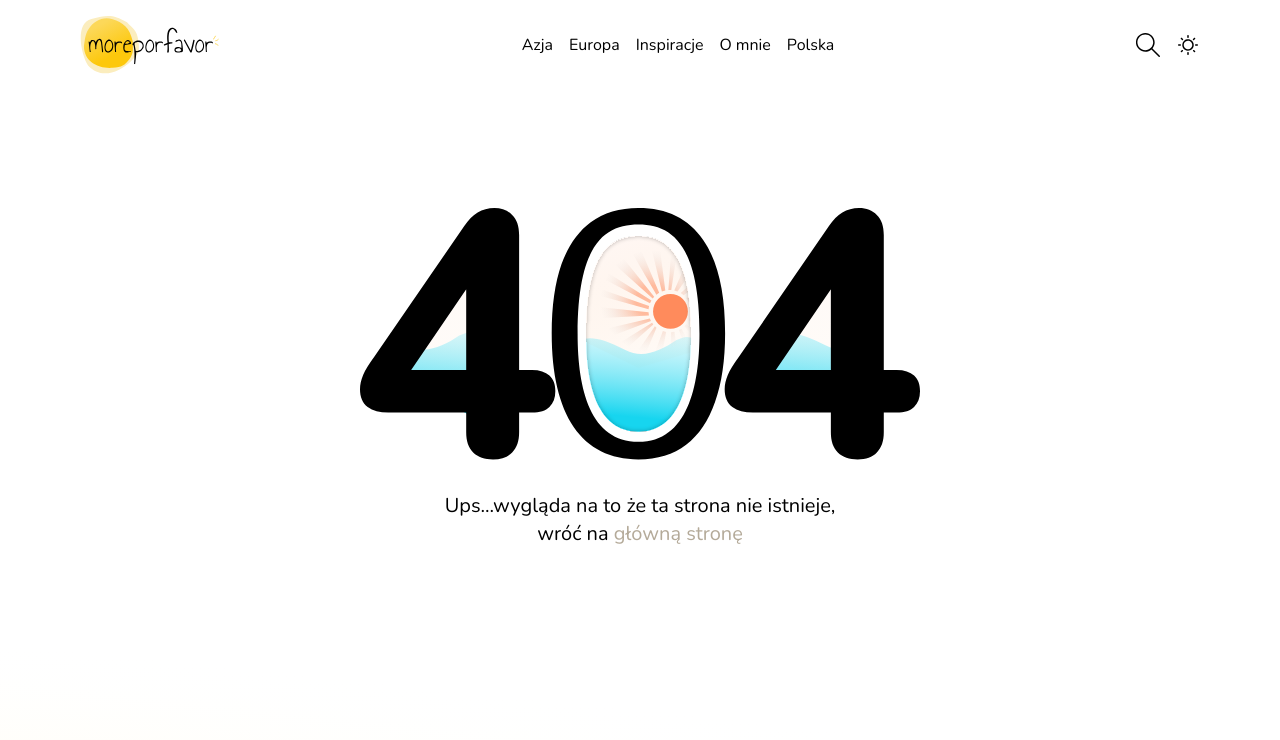
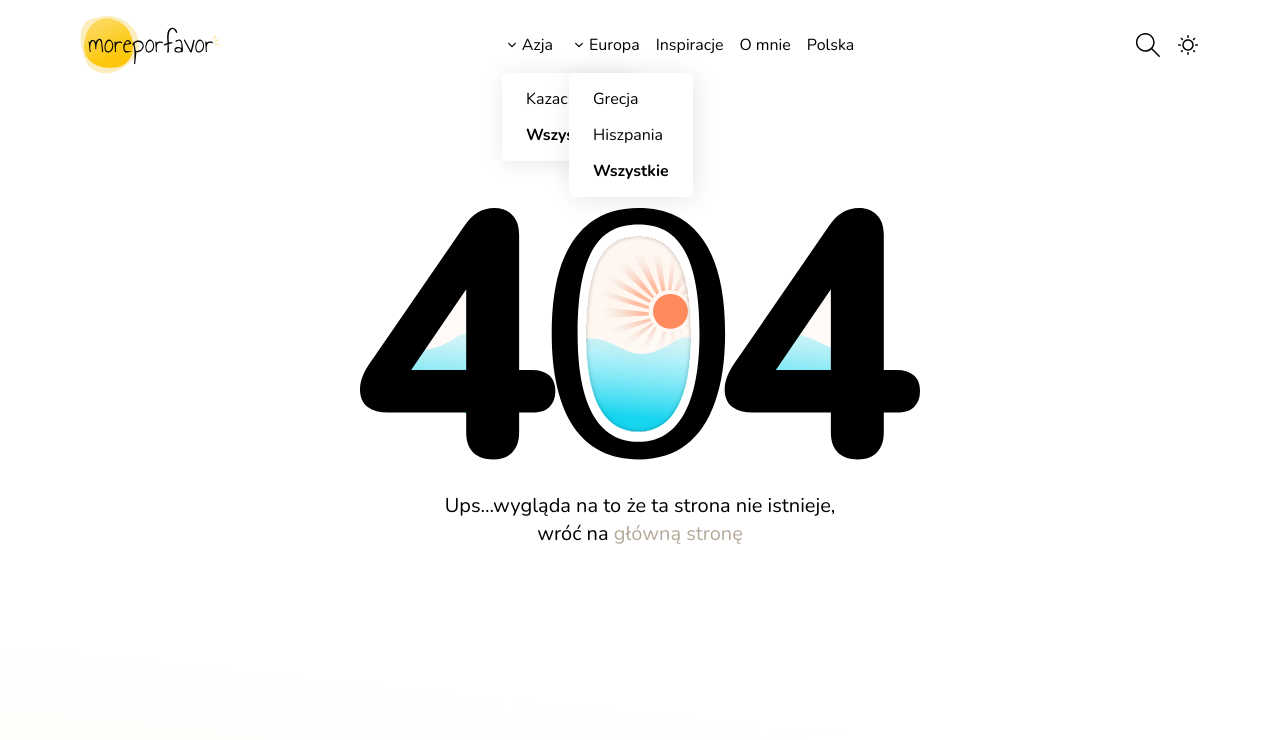
Before and after one commit to ArtemDanilov/moreporfavor-frontend, a Next.js app: page /polska/1 in a window 1280 px wide. Shown: the top 740 px of the page. Built offline with nearby package versions, Linux system fonts and the light colour scheme.

Commit message:
Adjust desktop nav to children links

```diff
--- a/src/app/components/nav/DesktopNav.tsx
+++ /dev/null
@@ -1,34 +0,0 @@
-"use client";
-
-import { usePathname } from "next/navigation";
-import Link from "next/link";
-
-import { TLink } from "../../ts/types";
-
-const Nav = ({ links }: { links: TLink[] }) => {
-  const pathname = usePathname();
-
-  return (
-    <div className="hidden lg:block">
-      <nav>
-        <ul className="flex">
-          {links.map(({ id, title, slug }) => {
-            const isActive = pathname.startsWith(slug);
-            const activeLink = isActive ? "text-green" : "text-black";
-
-            return (
-              <li
-                key={id}
-                className={`${activeLink} font-sans text-base font-normal py-1 px-2`}
-              >
-                <Link href={`/${slug}`}>{title}</Link>
-              </li>
-            );
-          })}
-        </ul>
-      </nav>
-    </div>
-  );
-};
-
-export default Nav;
--- /dev/null
+++ b/src/app/components/nav/desktop/Children.tsx
@@ -0,0 +1,86 @@
+import Link from "next/link";
+
+import { useEffect, useRef, useState } from "react";
+import { Chevron } from "../../svg/Icons";
+
+type Props = {
+  links: {
+    title: string;
+    slug: string;
+  }[];
+  activeLink: string;
+  title: string;
+  parentSlug: string;
+};
+
+const Children = ({ links, activeLink, parentSlug, title }: Props) => {
+  const [isNavigate, setIsNavigate] = useState<boolean>(false);
+  const listWrapper = useRef<HTMLDivElement>(null!);
+
+  const mouseEnter = () => {
+    setIsNavigate(true);
+  };
+  const mouseLeave = () => {
+    setIsNavigate(false);
+  };
+
+  useEffect(() => {
+    listWrapper.current.classList.remove("invisible");
+  }, [isNavigate]);
+
+  return (
+    <>
+      <div
+        className="relative w-full h-full"
+        onMouseEnter={mouseEnter}
+        onMouseLeave={mouseLeave}
+      >
+        <p className="relative flex items-center cursor-default">
+          <Chevron
+            className={`w-5 h-5 transition duration-300 ${
+              isNavigate ? "rotate-180" : "rotate-0"
+            }`}
+          />
+          {title}
+        </p>
+
+        <div
+          ref={listWrapper}
+          className={`absolute top-0 pt-10 invisible ${
+            isNavigate ? "active" : "no-active"
+          }`}
+        >
+          <ul className={`py-2 bg-white shadow-default rounded-md`}>
+            {links.map(({ title, slug }) => (
+              <li
+                key={slug}
+                className={`${activeLink} font-sans font-normal text-base`}
+              >
+                <Link
+                  href={`/${parentSlug}/${slug}`}
+                  className="inline-block py-1.5 px-6"
+                >
+                  {title}
+                </Link>
+              </li>
+            ))}
+
+            <li
+              key="wszystkie"
+              className={`${activeLink} font-sans font-bold text-base hover:text-green transition duration-300`}
+            >
+              <Link
+                href={`/${parentSlug}`}
+                className="inline-block py-1.5 px-6"
+              >
+                Wszystkie
+              </Link>
+            </li>
+          </ul>
+        </div>
+      </div>
+    </>
+  );
+};
+
+export default Children;
--- /dev/null
+++ b/src/app/components/nav/desktop/DesktopNav.tsx
@@ -0,0 +1,45 @@
+"use client";
+
+import { usePathname } from "next/navigation";
+import Link from "next/link";
+
+import { TLink } from "../../../ts/types";
+import Children from "./Children";
+
+const Nav = ({ links }: { links: TLink[] }) => {
+  const pathname = usePathname();
+
+  return (
+    <div className="hidden lg:block">
+      <nav className="relative">
+        <ul className="flex">
+          {links.map(({ id, title, slug, children }) => {
+            const isActive = pathname.startsWith(slug);
+            const activeLink = isActive ? "text-green" : "text-black";
+            const parentSlug = slug;
+
+            return (
+              <li
+                key={id}
+                className={`${activeLink} font-sans text-base font-normal py-1 px-2 hover:text-green transition duration-300`}
+              >
+                {children ? (
+                  <Children
+                    title={title}
+                    parentSlug={parentSlug}
+                    links={children}
+                    activeLink={activeLink}
+                  />
+                ) : (
+                  <Link href={`/${slug}`}>{title}</Link>
+                )}
+              </li>
+            );
+          })}
+        </ul>
+      </nav>
+    </div>
+  );
+};
+
+export default Nav;
--- a/src/app/components/nav/mobile/Index.tsx
+++ b/src/app/components/nav/mobile/Index.tsx
@@ -12,8 +12,6 @@ import { MenuButton } from "../../svg/Icons";
 import SocialMedia from "../../SocialMedia";
 import CloseBtn from "../../CloseBtn";
 import Children from "./Children";
-
-import "../style.scss";
 
 const Nav = ({ links }: { links: TLink[] }) => {
   const pathname = usePathname();
--- a/src/app/components/nav/style.scss
+++ /dev/null
@@ -1,19 +0,0 @@
-.overlay-active {
-  animation: fade-in 300ms forwards;
-}
-
-.overlay-hidden {
-  animation: fade-out 300ms forwards;
-}
-
-.transition-prevent {
-  @apply transition-none #{!important};
-}
-
-[aria-expanded="true"] {
-  @apply text-green;
-
-  svg {
-    @apply rotate-180;
-  }
-}
--- a/src/app/layout/header/index.tsx
+++ b/src/app/layout/header/index.tsx
@@ -5,7 +5,9 @@ import { getAllEntries } from "@/app/helpers/getEntries";
 import { Magnifier, Sun } from "@/app/components/svg/Icons";
 import Logo from "@/app/components/Logo";
 import MobileNav from "@/app/components/nav/mobile/Index";
-import DesktopNav from "@/app/components/nav/DesktopNav";
+import DesktopNav from "@/app/components/nav/desktop/DesktopNav";
+
+import "./style.scss";
 
 const Header = async () => {
   const navigation = await getAllEntries("navigation");
--- /dev/null
+++ b/src/app/layout/header/style.scss
@@ -0,0 +1,61 @@
+.overlay-active {
+  animation: fade-in 300ms forwards;
+}
+
+.overlay-hidden {
+  animation: fade-out 300ms forwards;
+}
+
+.transition-prevent {
+  @apply transition-none #{!important};
+}
+
+// .....Mobile
+
+[aria-expanded="true"] {
+  @apply text-green;
+
+  svg {
+    @apply rotate-180;
+  }
+}
+
+// .....Desktop
+
+@keyframes increase {
+  0% {
+    width: 0;
+    height: 0;
+    transform: scale(0);
+    opacity: 0;
+  }
+  50% {
+    opacity: 0;
+  }
+  100% {
+    transform: scale(1);
+    opacity: 1;
+  }
+}
+
+@keyframes decrease {
+  0% {
+    transform: scale(1);
+    opacity: 1;
+  }
+  50% {
+    opacity: 0;
+  }
+  100% {
+    transform: scale(0);
+    opacity: 0;
+  }
+}
+
+div.active {
+  animation: increase 0.3s forwards;
+}
+
+div.no-active {
+  animation: decrease 0.3s forwards;
+}
```
